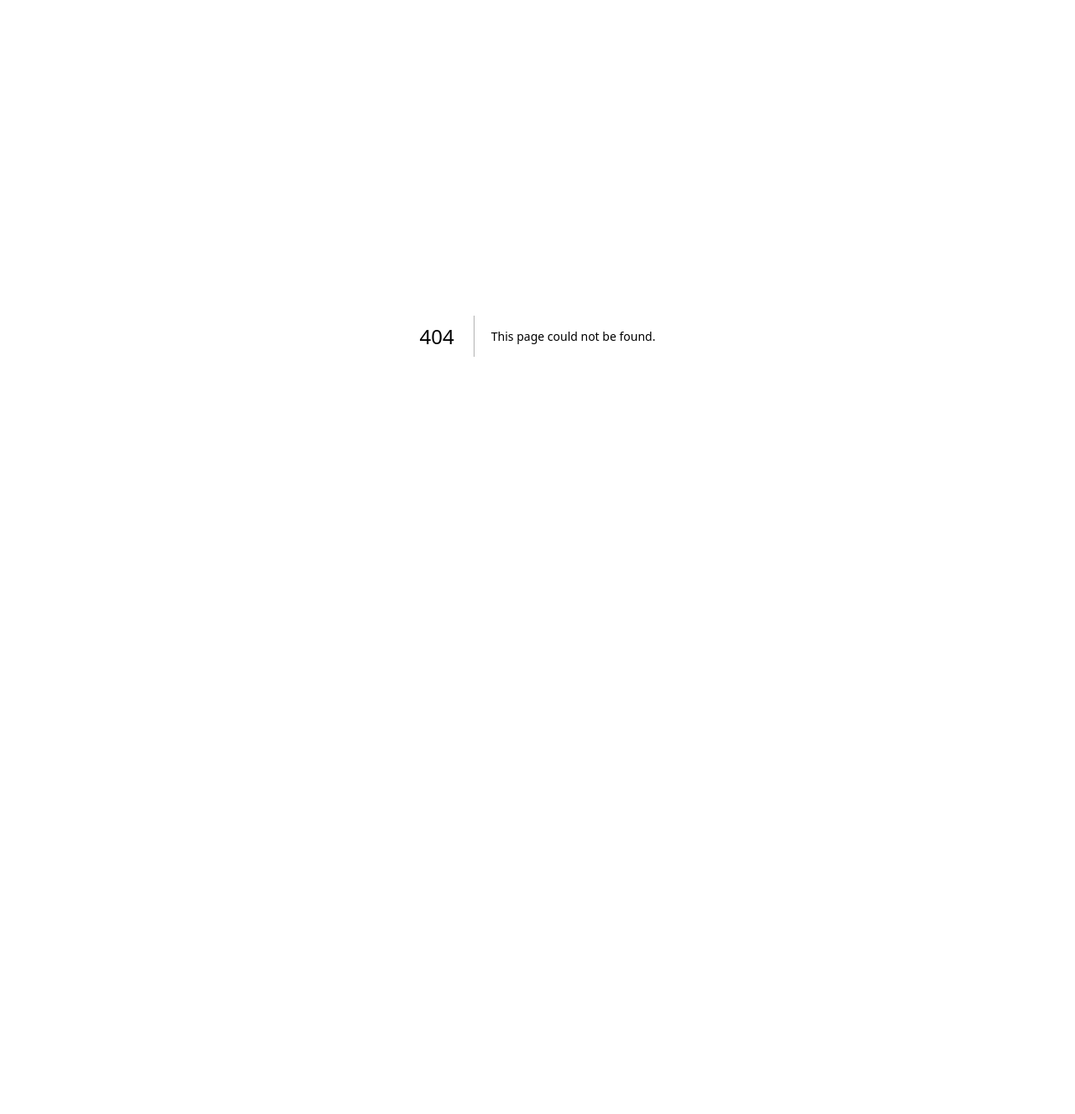
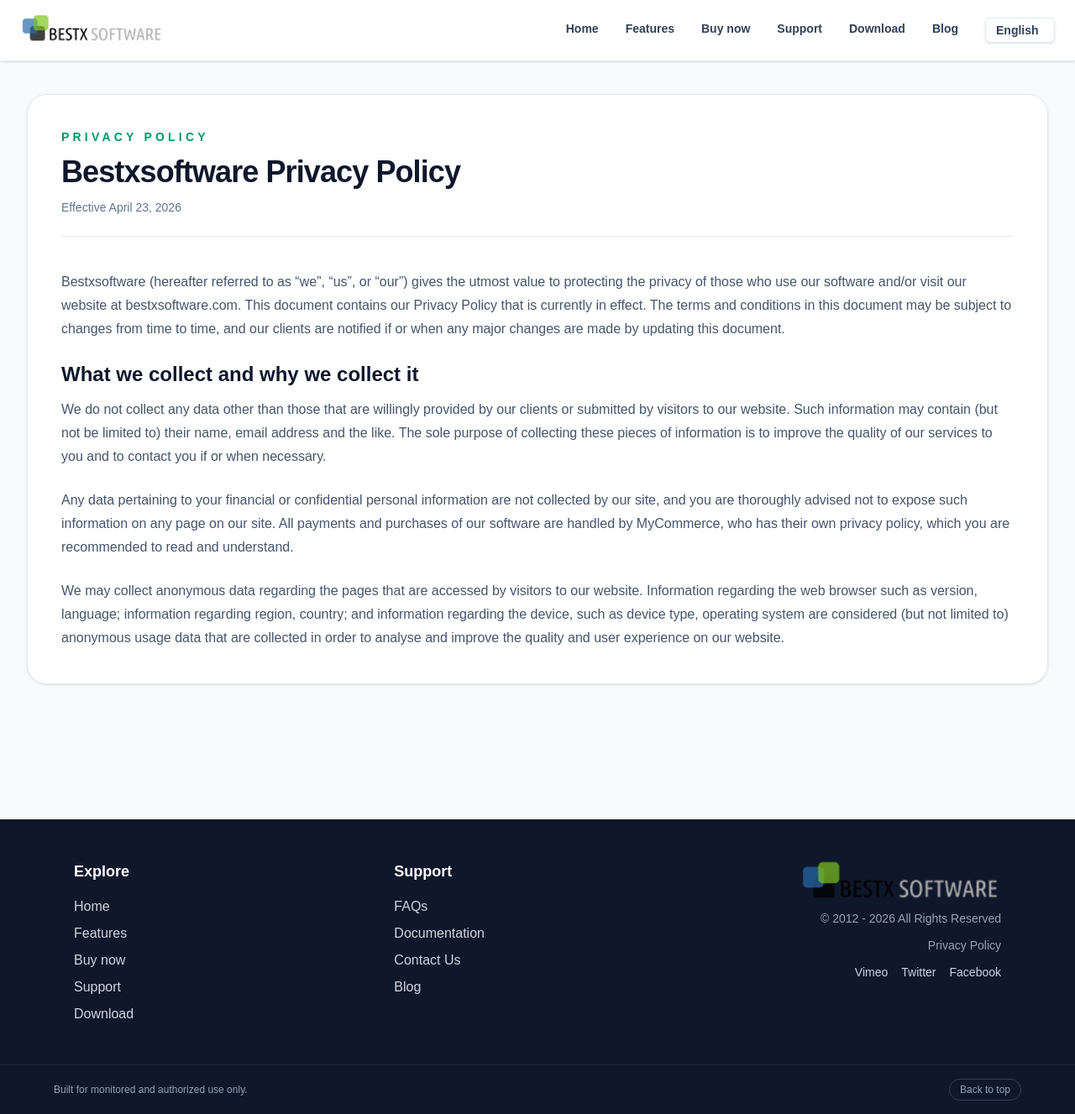
Before and after one commit to NavodWijesooriya/best_key_logger, a Next.js app: page /privacy_policy in a window 1280 px wide. Before the commit this address had no page. Shown: the whole page at 84% size. Before the commit the page ends 800 px from the top, so only its background shows below. Built offline with nearby package versions, Linux system fonts and the light colour scheme.

Commit message:
footer enhance

```diff
--- /dev/null
+++ b/app/privacy_policy/page.tsx
@@ -0,0 +1,20 @@
+import React from 'react'
+import Navbar from '@/components/layout/Navbar'
+import Footer from '@/components/Footer'
+import PrivacyPolicy from '@/components/PrivacyPolicy'
+
+const page = () => {
+  return (
+    <div className="min-h-screen bg-slate-50">
+      <Navbar />
+
+      <main className="mx-auto w-full max-w-7xl px-4 pb-20 pt-24 sm:px-6 lg:px-8 lg:pt-28">
+        <PrivacyPolicy />
+      </main>
+
+      <Footer />
+    </div>
+  )
+}
+
+export default page
--- a/components/Footer.tsx
+++ b/components/Footer.tsx
@@ -3,7 +3,7 @@
 
 const Footer = () => {
   return (
-    <footer className="mt-20 border-t border-slate-800 bg-slate-950 text-white">
+    <footer className="mt-20 border-t 0 bg-slate-900 text-white">
       <div className="mx-auto grid w-full max-w-6xl gap-10 px-6 py-12 md:grid-cols-3">
 
         {/* Explore Section */}
@@ -32,11 +32,11 @@
         {/* Branding & Socials */}
         <div className="space-y-3 md:justify-self-end md:text-right">
           <div className="mb-1 flex items-center gap-2 md:justify-end">
-            <div className="h-8 w-8 rounded bg-linear-to-br from-emerald-500 to-cyan-500"></div>
-            <h2 className="text-2xl font-bold">Bestxsoftware</h2>
+
+            <img src="assets/images/company_logo180.png" alt="Bestxsoftware Logo" className="h-12 w-auto object-contain md:h-14" />
           </div>
           <p className="text-sm text-gray-400">© 2012 - 2026 All Rights Reserved</p>
-          <Link href="/support" className="block text-sm text-gray-400 transition hover:text-white">Privacy Policy</Link>
+          <Link href="/privacy_policy" className="block text-sm text-gray-400 transition hover:text-white">Privacy Policy</Link>
 
           <div className="flex gap-4 text-sm text-slate-300 md:justify-end">
             <a href="#" className="transition hover:text-cyan-300">Vimeo</a>
--- /dev/null
+++ b/components/PrivacyPolicy.tsx
@@ -0,0 +1,40 @@
+import React from 'react';
+
+const PrivacyPolicy: React.FC = () => {
+  return (
+    <article className="rounded-3xl border border-slate-200 bg-white/90 p-6 shadow-sm backdrop-blur xl:p-10">
+      <div className="mb-10 border-b border-slate-200 pb-6">
+        <p className="mb-3 text-sm font-semibold uppercase tracking-[0.3em] text-emerald-600">
+          Privacy Policy
+        </p>
+        <h1 className="text-3xl font-bold tracking-tight text-slate-900 sm:text-4xl">
+          Bestxsoftware Privacy Policy
+        </h1>
+        <p className="mt-3 text-sm text-slate-500">Effective April 23, 2026</p>
+      </div>
+
+      <div className="space-y-6 text-base leading-7 text-slate-600">
+        <p>
+          Bestxsoftware (hereafter referred to as “we”, “us”, or “our”) gives the utmost value to protecting the privacy of those who use our software and/or visit our website at <a href="http://bestxsoftware.com">bestxsoftware.com</a>. This document contains our Privacy Policy that is currently in effect. The terms and conditions in this document may be subject to changes from time to time, and our clients are notified if or when any major changes are made by updating this document.
+        </p>
+
+        <div className="space-y-3">
+          <h2 className="text-2xl font-semibold text-slate-900">What we collect and why we collect it</h2>
+          <p>
+            We do not collect any data other than those that are willingly provided by our clients or submitted by visitors to our website. Such information may contain (but not be limited to) their name, email address and the like. The sole purpose of collecting these pieces of information is to improve the quality of our services to you and to contact you if or when necessary.
+          </p>
+        </div>
+
+        <p>
+          Any data pertaining to your financial or confidential personal information are not collected by our site, and you are thoroughly advised not to expose such information on any page on our site. All payments and purchases of our software are handled by MyCommerce, who has their own <a href="#">privacy policy</a>, which you are recommended to read and understand.
+        </p>
+
+        <p>
+          We may collect anonymous data regarding the pages that are accessed by visitors to our website. Information regarding the web browser such as version, language; information regarding region, country; and information regarding the device, such as device type, operating system are considered (but not limited to) anonymous usage data that are collected in order to analyse and improve the quality and user experience on our website.
+        </p>
+      </div>
+    </article>
+  );
+};
+
+export default PrivacyPolicy;
```
